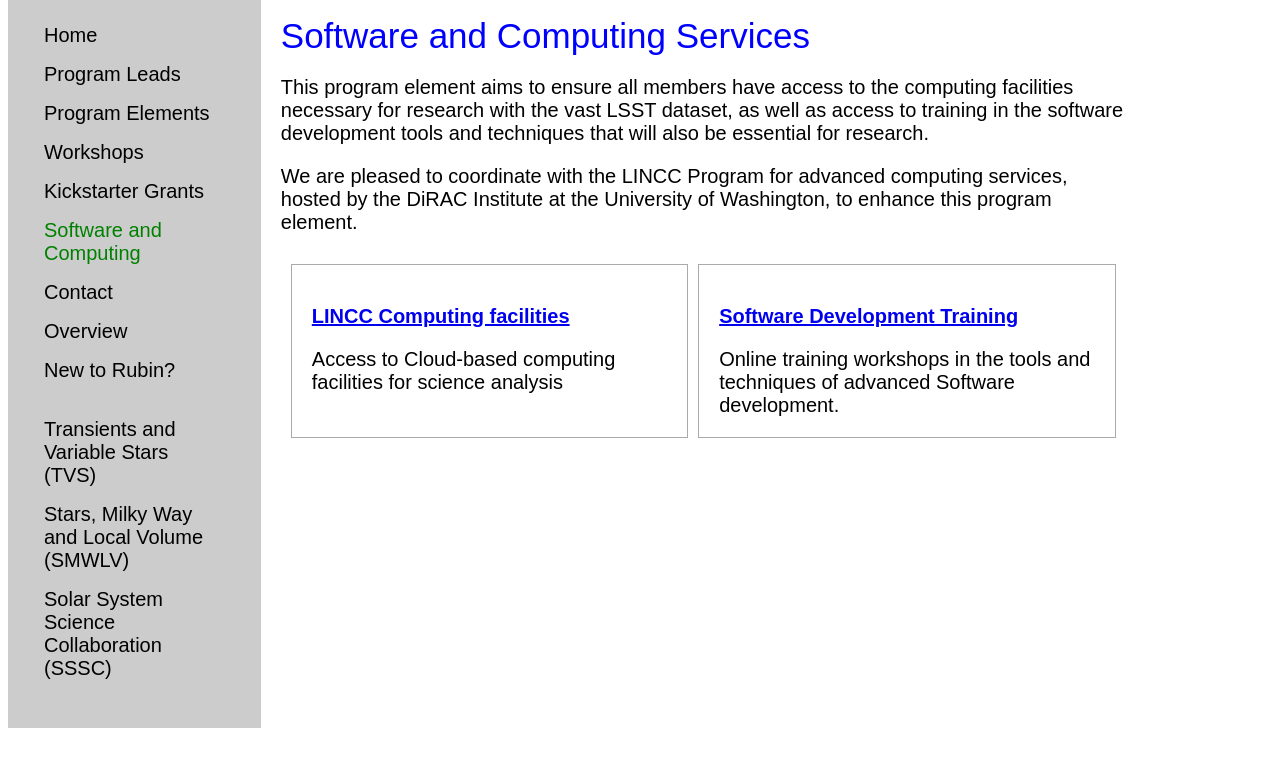
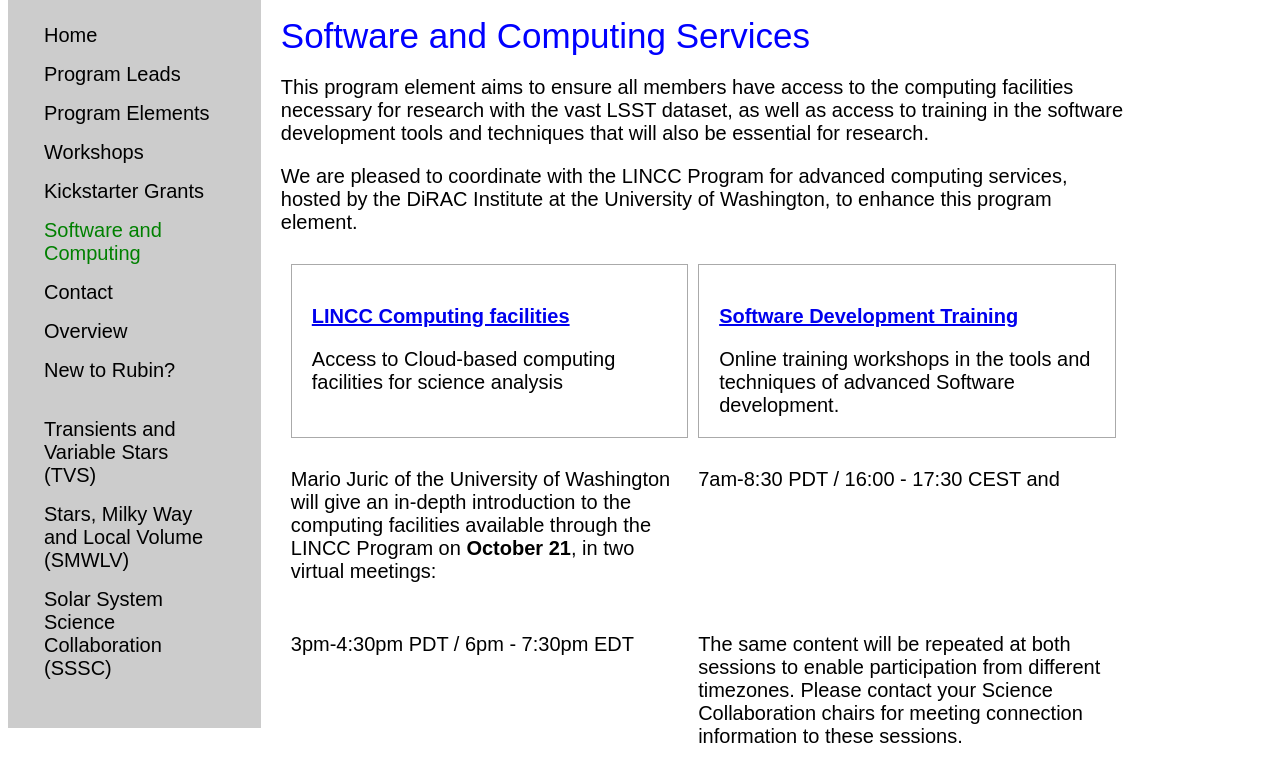
Before and after one commit to lsst-sci-prep/lsst-sci-prep.github.io, a Jekyll site: the page built from software_and_computing.html, in a window 1280 px wide and 900 px high, scrolled down 903 px, cut to the strip 94-876 px from the top of the window. Built offline with Jekyll 4.4.1, drawn with Linux system fonts in a browser that asks for light colours; before the commit the page ends 1733 px from its top, so only the background shows below that.

Commit message:
Added details of LINCC demo sessions

```diff
--- a/software_and_computing.html
+++ b/software_and_computing.html
@@ -23,3 +23,12 @@ title: Home
       Online training workshops in the tools and techniques of advanced Software
       development.
   </div>
+
+<p>Mario Juric of the University of Washington will give an in-depth introduction
+  to the computing facilities available through the LINCC Program on <b>October 21</b>,
+  in two virtual meetings:</p>
+  <p>7am-8:30 PDT / 16:00 - 17:30 CEST and</p>
+  <p>3pm-4:30pm PDT / 6pm - 7:30pm EDT</p>
+  <p>The same content will be repeated at both sessions to enable participation
+    from different timezones.  Please contact your Science Collaboration chairs
+    for meeting connection information to these sessions. </p>
```
